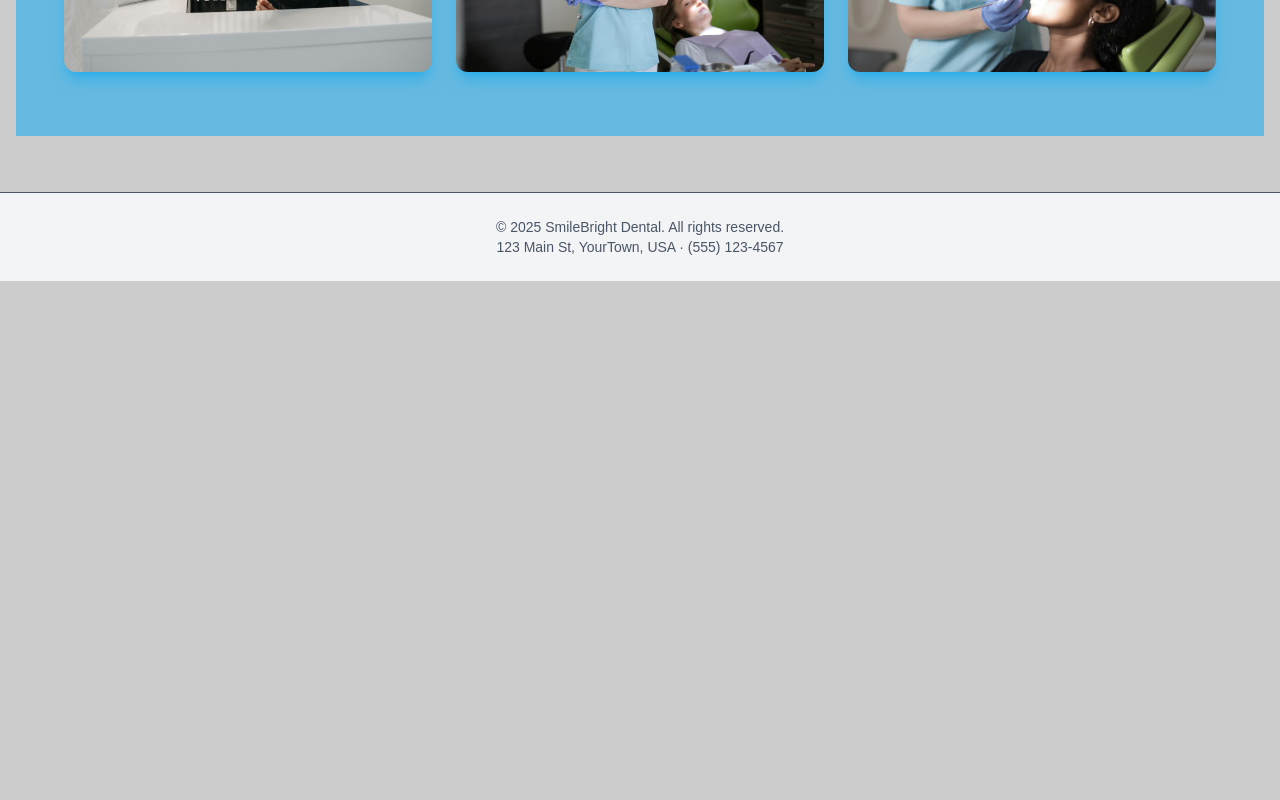
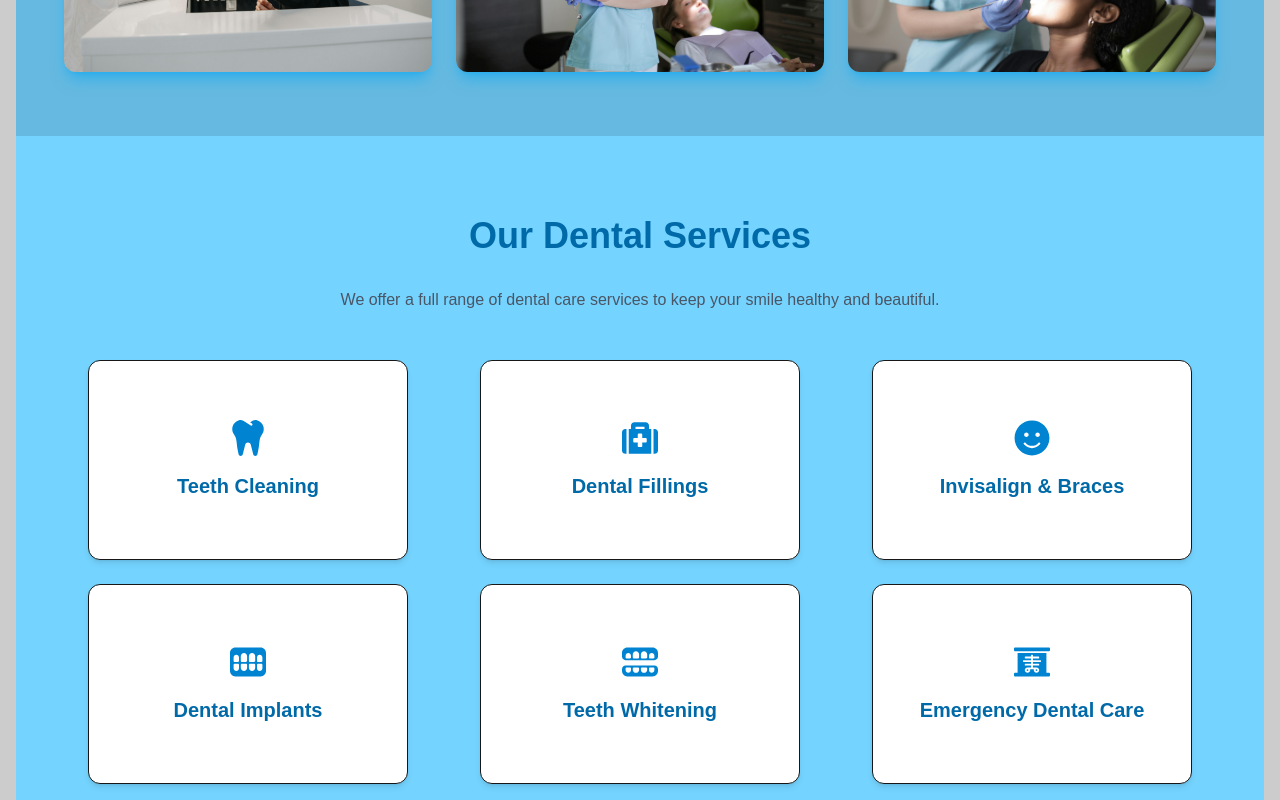
Before and after one commit to 21Kl3v1s21/Thief-Dentist, a Next.js app: page / in a window 1280 px wide. Shown: the part 2320-3120 px from the top of the page. Before the commit the page ends 2601 px from the top, so only its background shows below. Built offline with nearby package versions, Linux system fonts and the light colour scheme.

Commit message:
services

```diff
--- a/app/globals.css
+++ b/app/globals.css
@@ -24,3 +24,32 @@ body {
   color: var(--foreground);
   font-family: Arial, Helvetica, sans-serif;
 }
+
+.flip-card {
+  perspective: 1000px;
+}
+
+.flip-card-inner {
+  transition: transform 0.6s;
+  transform-style: preserve-3d;
+}
+
+.flip-card:hover .flip-card-inner {
+  transform: rotateY(180deg);
+}
+
+.flip-card-front,
+.flip-card-back {
+  backface-visibility: hidden;
+  position: absolute;
+  width: 100%;
+  height: 100%;
+  top: 0;
+  left: 0;
+  padding: 1.5rem;
+  border-radius: 0.75rem;
+}
+
+.flip-card-back {
+  transform: rotateY(180deg);
+}
--- a/app/page.tsx
+++ b/app/page.tsx
@@ -1,6 +1,7 @@
 import Hero from "@/components/Hero"
 import About from "@/components/About"
 import Gallery from "@/components/Gallery"
+import Services from "@/components/Services"
 
 export default function HomePage() {
   return (
@@ -8,6 +9,7 @@ export default function HomePage() {
       <Hero/>
       <About/>
       <Gallery/>
+      <Services/>
     </div>
   )
 }
--- a/components/About.tsx
+++ b/components/About.tsx
@@ -13,7 +13,7 @@ export default function About() {
                         height={128}
                         className="w-32 h-32 rounded-full mb-4 object-cover border-4 border-white shadow-lg"
                     />
-                    <h2 className="text-3xl font-semibold mb-4 text-white text-left">About Dr. Jane Doe</h2>
+                    <h2 className="text-3xl font-semibold mb-4 text-sky-600 text-left">About Dr. Jane Doe</h2>
                     <p className="text-gray-700 leading-relaxed">
                         Dr. Jane Doe is a highly experienced dentist dedicated to providing exceptional dental care to her patients. With years of experience and a passion for dentistry, she ensures every patient receives personalized and gentle treatment.
                     </p>
@@ -35,7 +35,7 @@ export default function About() {
                         height={400}
                         className="w-full h-130 rounded-lg mb-4 object-cover border-4 border-white shadow-lg"
                     />
-                    <h2 className="text-2xl font-semibold mb-4 text-white text-left">About Our Dental Office</h2>
+                    <h2 className="text-2xl font-semibold mb-4 text-sky-600 text-left">About Our Dental Office</h2>
                     <p className="text-gray-700 leading-relaxed">
                         Our office is equipped with state-of-the-art technology to ensure the highest quality of care. We strive to create a welcoming and relaxing environment for all our patients, making your dental visits as comfortable and stress-free as possible.
                     </p>
--- a/components/Gallery.tsx
+++ b/components/Gallery.tsx
@@ -18,7 +18,7 @@ export default function Gallery() {
   return (
     <section id="gallery" className="py-16 px-4 bg-sky-500/50">
       <div className="max-w-6xl mx-auto" data-aos='fade-down' data-aos-delay='100'>
-        <h2 className="text-3xl font-semibold text-center mb-10">Our Clinic & Smiles</h2>
+        <h2 className="text-3xl font-semibold text-center mb-10 text-sky-700">Our Clinic & Smiles</h2>
         <div className="grid grid-cols-1 sm:grid-cols-2 md:grid-cols-3 gap-6">
           {[1, 2, 3, 4, 5, 6].map((img) => (
             <a
--- a/components/Navbar.tsx
+++ b/components/Navbar.tsx
@@ -60,8 +60,8 @@ export default function Navbar() {
       </Link>
       <Link className=" relative after:content-[''] after:block after:w-0 after:h-0.5 after:bg-white after:transition-all after:duration-300 hover:after:w-full after:absolute after:left-0 after:-bottom-1" href="/#about">About</Link>
       <Link className=" relative after:content-[''] after:block after:w-0 after:h-0.5 after:bg-white after:transition-all after:duration-300 hover:after:w-full after:absolute after:left-0 after:-bottom-1" href="/#gallery">Gallery</Link>
-      <Link className=" relative after:content-[''] after:block after:w-0 after:h-0.5 after:bg-white after:transition-all after:duration-300 hover:after:w-full after:absolute after:left-0 after:-bottom-1" href="/services">Services</Link>
-      <Link className=" relative after:content-[''] after:block after:w-0 after:h-0.5 after:bg-white after:transition-all after:duration-300 hover:after:w-full after:absolute after:left-0 after:-bottom-1" href="/contact">Contact</Link>
+      <Link className=" relative after:content-[''] after:block after:w-0 after:h-0.5 after:bg-white after:transition-all after:duration-300 hover:after:w-full after:absolute after:left-0 after:-bottom-1" href="/#services">Services</Link>
+      <Link className=" relative after:content-[''] after:block after:w-0 after:h-0.5 after:bg-white after:transition-all after:duration-300 hover:after:w-full after:absolute after:left-0 after:-bottom-1" href="/#contact">Contact</Link>
 
       {/* Book Button — 1rem (ml-4) from links */}
       <Link href="/appointment" className="ml-10">
--- a/components/ServiceCard.tsx
+++ b/components/ServiceCard.tsx
@@ -1,13 +1,34 @@
+"use client";
+
+import { ReactNode } from 'react'
+import { useState } from 'react'
+
 type Props = {
   title: string
   description: string
+  icon: ReactNode
 }
 
-export default function ServiceCard({ title, description }: Props) {
+export default function ServiceCard({ title, description, icon }: Props) {
+  const[flipped, setFlipped] = useState(false)
+
   return (
-    <div className="border rounded-xl p-4 shadow">
-      <h3 className="text-xl font-medium">{title}</h3>
-      <p>{description}</p>
+    <div className={`flip-card w-full aspect-[4/2.5] max-w-xs mx-auto ${flipped ? 'is-flipped' : ''}`}
+      onClick={() => setFlipped(!flipped)}>
+      <div className="flip-card-inner relative w-full h-full">
+
+        {/* Front */}
+        <div className="flip-card-front bg-white border shadow-md flex flex-col justify-center items-center text-center">
+          <div className="text-4xl text-sky-600 mb-4">{icon}</div>
+          <h3 className="text-xl font-semibold text-sky-700">{title}</h3>
+        </div>
+
+        {/* Back */}
+        <div className="flip-card-back bg-sky-600/50 text-ember-600 border shadow-md flex items-center justify-center text-center">
+          <p className="text-sm">{description}</p>
+        </div>
+
+      </div>
     </div>
   )
 }
--- a/components/Services.tsx
+++ b/components/Services.tsx
@@ -0,0 +1,21 @@
+import { services } from "@/data/data";
+import ServiceCard from "./ServiceCard";
+
+export default function ServicesSection() {
+  return (
+    <section id="services" className="bg-sky-300 py-20 px-4">
+      <div className="max-w-6xl mx-auto text-center" data-aos="fade-up">
+        <h2 className="text-4xl font-bold mb-8 text-sky-700">Our Dental Services</h2>
+        <p className="text-gray-600 max-w-2xl mx-auto mb-12">
+          We offer a full range of dental care services to keep your smile healthy and beautiful.
+        </p>
+
+        <div className="grid gap-6 sm:grid-cols-2 lg:grid-cols-3">
+          {services.map((service, idx) => (
+            <ServiceCard key={idx} title={service.title} description={service.description} icon={<service.icon />} />
+          ))}
+        </div>
+      </div>
+    </section>
+  )
+}
--- /dev/null
+++ b/data/data.ts
@@ -0,0 +1,34 @@
+import { FaTooth, FaTeethOpen, FaSmile, FaXRay, FaMedkit, FaTeeth } from 'react-icons/fa'
+
+export const services = [
+  {
+    title: 'Teeth Cleaning',
+    description: 'Professional cleaning to remove plaque, tartar, and stains.',
+    icon: FaTooth
+  },
+  {
+    title: 'Dental Fillings',
+    description: 'Restore decayed teeth with natural-looking materials.',
+     icon: FaMedkit
+  },
+  {
+    title: 'Invisalign & Braces',
+    description: 'Straighten your teeth discreetly and comfortably.',
+     icon: FaSmile
+  },
+  {
+    title: 'Dental Implants',
+    description: 'Replace missing teeth with permanent, natural-looking implants.',
+     icon: FaTeeth
+  },
+  {
+    title: 'Teeth Whitening',
+    description: 'Brighten your smile with safe, effective whitening treatments.',
+     icon: FaTeethOpen
+  },
+  {
+    title: 'Emergency Dental Care',
+    description: 'Quick relief and expert care when you need it most.',
+     icon: FaXRay
+  },
+]
--- a/package.json
+++ b/package.json
@@ -13,7 +13,8 @@
     "glightbox": "^3.3.1",
     "next": "15.3.2",
     "react": "^19.0.0",
-    "react-dom": "^19.0.0"
+    "react-dom": "^19.0.0",
+    "react-icons": "^5.5.0"
   },
   "devDependencies": {
     "@eslint/eslintrc": "^3",
```
Also changed, not shown: 1 other file (tests, documents, lock files or other folders).
